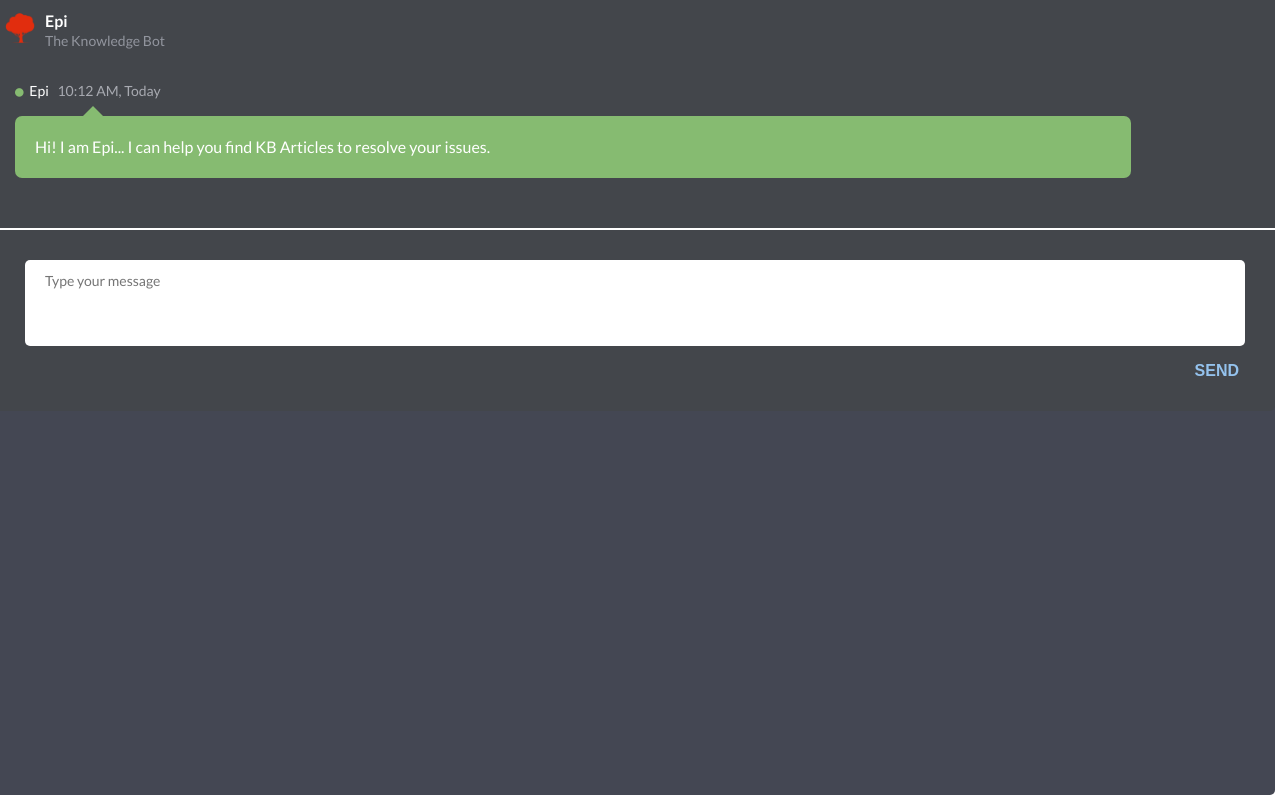
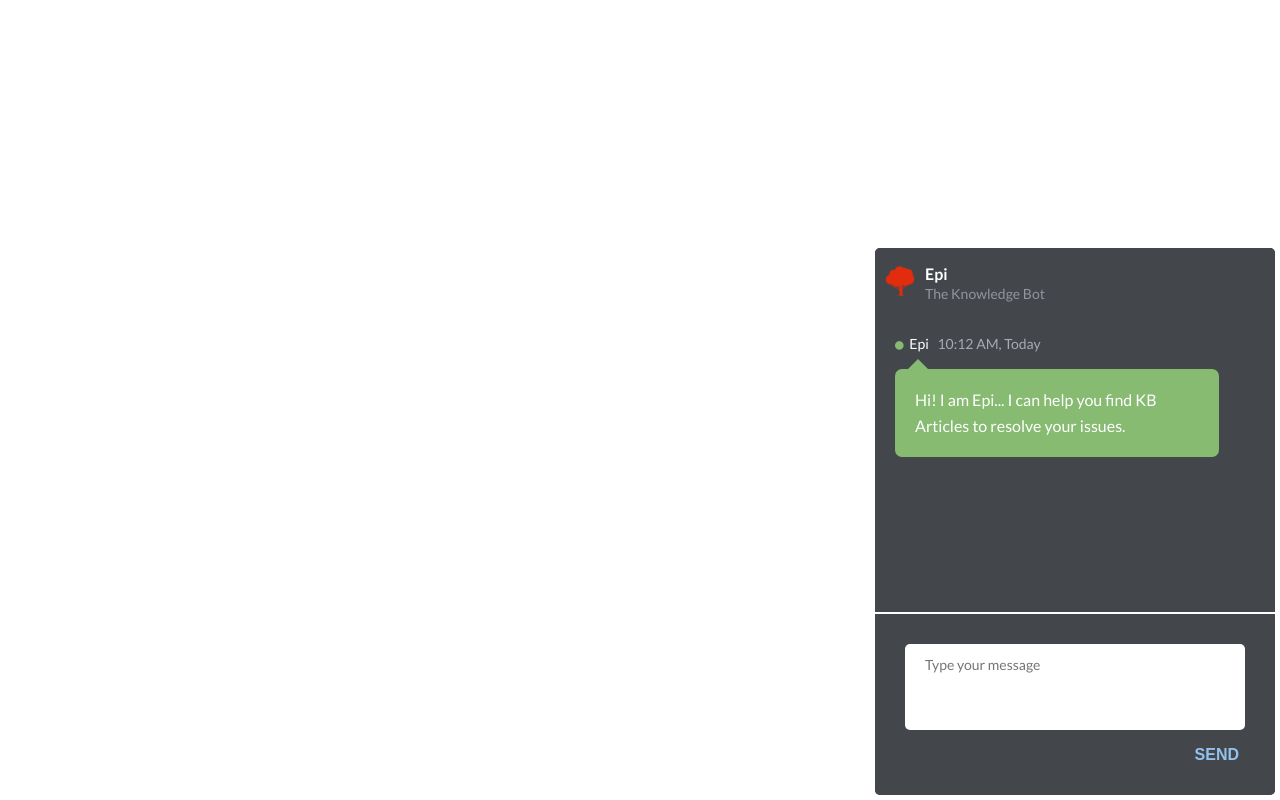
Before and after one commit to scirop/Epi, a PHP site: page / in a window 1280 px wide. Run offline with PHP 8.4, Linux system fonts and the light colour scheme; some libraries are stand-ins or nearby versions.

Commit message:
changes to css

```diff
--- a/static/css/style.css
+++ b/static/css/style.css
@@ -10,8 +10,7 @@ body {
 
 .container {
   margin: 0 auto;
-  width: 100%;
-  height:100%;
+  width: 400px;
   background: #444753;
   border-radius: 5px;
   position: fixed;
@@ -61,7 +60,7 @@ body {
   padding: 20px 20px 20px;
   border-bottom: 2px solid white;
   overflow-y: scroll;
-  height: auto;
+  height: 300px;
 }
 .chat .chat-history .message-data {
   margin-bottom: 15px;
```
